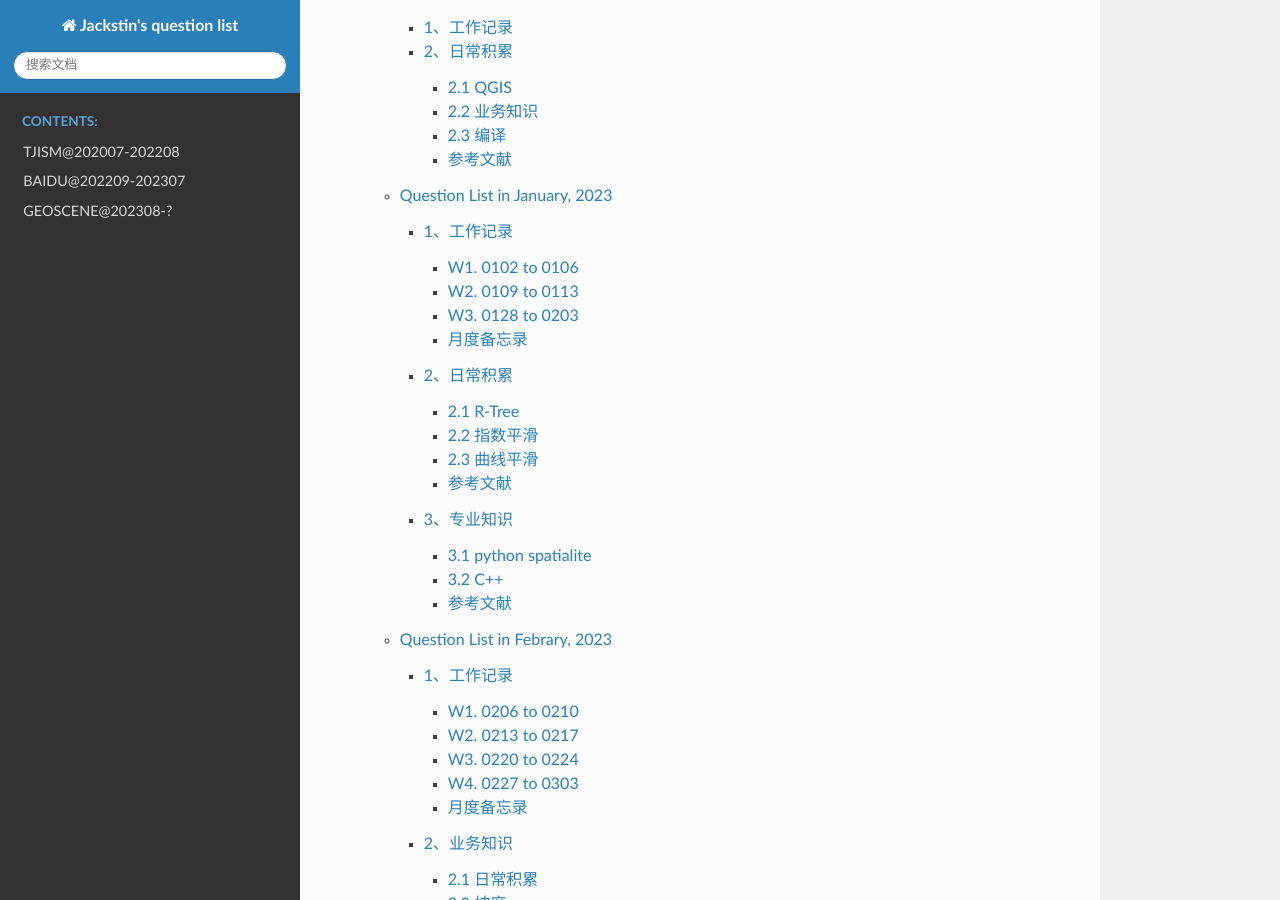
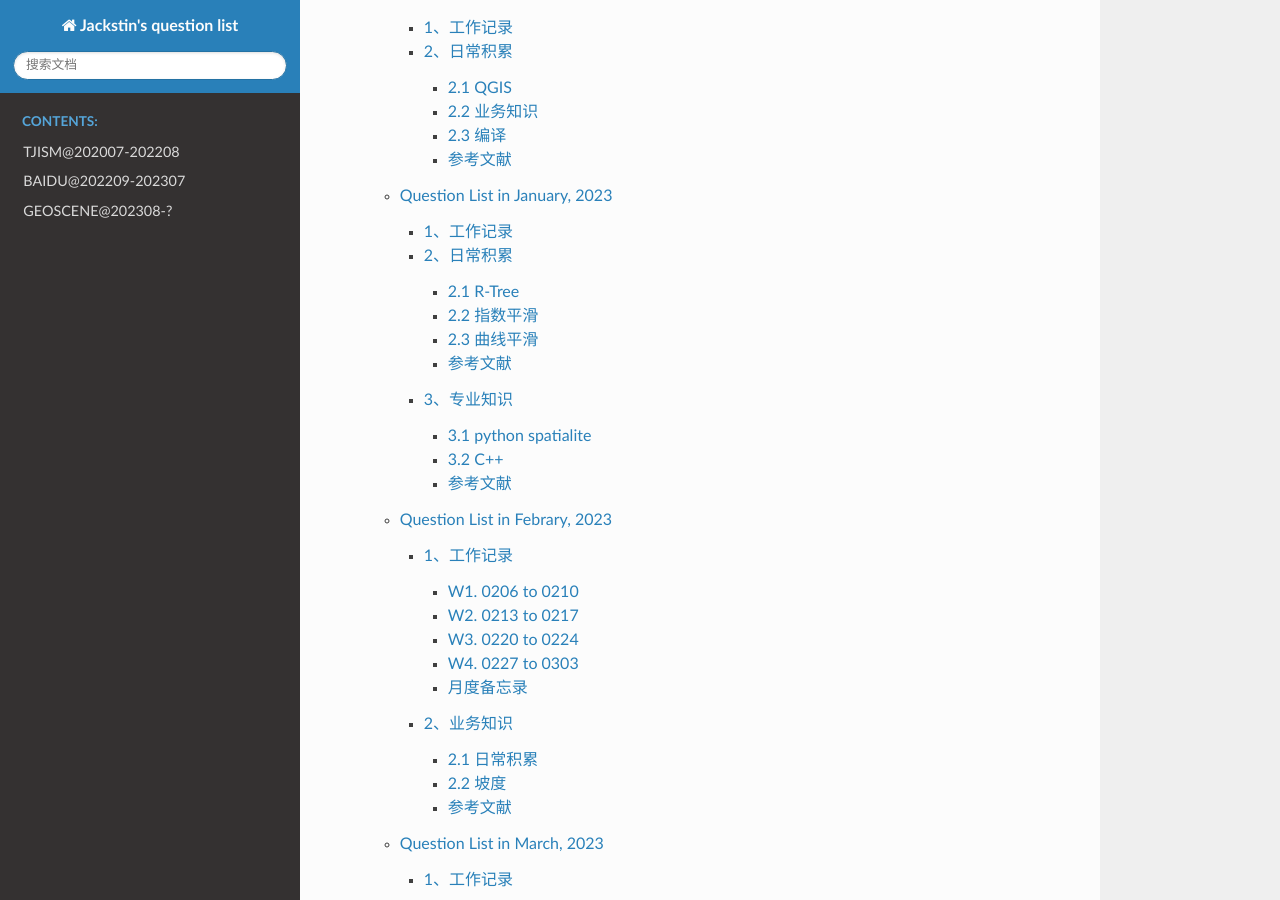
Before and after one commit to Toyimo/Jackstin-Questions, a Sphinx documentation site: the page built from source/index.rst, in a window 1280 px wide and 900 px high, scrolled down 16570 px. Built offline with Sphinx 7.4.7 and the Read the Docs theme 2.0.0, drawn with Linux system fonts in a browser that asks for light colours; some of the changed lines change nothing that is shown.

Commit message:
Update Q202301.rst

```diff
--- a/source/Q202301.rst
+++ b/source/Q202301.rst
@@ -13,102 +13,7 @@
 1、工作记录
 -----------
 
-.. _w1-0102-to-0106:
-
-W1. 0102 to 0106
-~~~~~~~~~~~~~~~~
-
-1. | 排查修复上海高程断裂问题（输出 log **32** 条）：
-   | (1) 城市/高速高程短 LINK
-     后继未与调整基线对齐（\ **3**\ ）：已修复；
-   | (2) 无双向路标识的双向路引起的 LINK
-     断裂（\ **23**\ ）：生产（\ **6**\ ），log 误报（过滤 **17** ）;
-   | (3) 路口面几何形状畸形问题（\ **1**\ ）：反馈生产；
-   | (4) 前驱后继 LINK 水平间距过大 >1m 问题（\ **1**\ ）：反馈生产；
-   | (5) 其他误报（\ **4**\ ）；
-
-.. _w2-0109-to-0113:
-
-W2. 0109 to 0113
-~~~~~~~~~~~~~~~~
-
-1. | (1) 整理小鹏 P5 NGP 体验报告；
-   | (2) 学习现行 zlevel 处理方案，梳理目前 SD
-     处理中高程处理代码的位置；
-
-2. | (1) 编译运行程序，完成前期准备，能够看到目前的 SD 数据渲染效果；
-   | (2) 整理 HD 数据的 LINK 平滑方案，根据 SD 数据特性初步制定 SD
-     高程平滑方案：
-   |  a. 总体思路：依据距离–高程坐标作 B 样条插值拟合；
-   |  b.
-     水平反算：根据插值点的距离–高程坐标依据水平线性插值反算插值点的水平坐标；
-   |  b. 注意事项：多条 LINK
-     串在一起进行平滑、需要明确高程平滑的处理阈值；
-
-3. | (1) 完成 SD 高程平滑方案的制定；
-   | (2) 依据平滑方案初步构建高程 bspline 插值代码；；
-
-4. | (1) 调试高程 bspline
-     平滑参数，寻找合适阈值以在尽量少插点的前提下保证平滑性；完善平滑方案中的坐标换算代码；测试效果如下，证实单
-     link 处理效果的确不明显；；
-   | (2) 依据讨论结果整理基于凸角检测的平滑方案；
-
-5. | (1) 依据凸角检测平滑现阶段复杂 zlevel
-     压盖算法中存在的高程锐角问题；
-   | (2) 设计讨论复杂 zlevel 压盖关系的处理方案，将 0/1 相对压盖提升为
-     0/1/2/3... 的绝对压盖；
-
-.. _w3-0128-to-0203:
-
-W3. 0128 to 0203
-~~~~~~~~~~~~~~~~
-
-1. | (1) 完成串线 link 间基于凸角检测的 SD 高程平滑代码，统计 link
-     间夹角信息；
-   | (2) 排查分析 SD 高程问题，初步推测是 lbr/lane 与 link 对齐的问题；
-
-2. | (1) 改变高程凸角检测平滑算法距离计算方式，修复高程坐标转换问题；
-   | (2) 初步完成单条 link
-     内基于凸角检测的高程平滑代码，折角有所缓解，考虑进一步进行插值；
-   | (3) 检查发现 SD
-     数据高程问题原因在于三角网的建立错误，待核对代码位置；
-
-3. | (1) 修复进行平滑时由于 sh 与 xyz 坐标转换问题导致的高程异常；
-   | (2) 完成凸角检测平滑的代码，对比线性插值、B
-     样条、凸角检测三种方案的插值效果，后续考虑结合凸角检测和 B
-     样条进行进一步的效果优化；
-
-4. | (1) 完善相对 zlevel 转换为绝对 zlevel 的方案；
-   | (2) 梳理现行的 zlevel 提升方案，初步构建该方案的代码框架；
-
-5. | (1) 初步实现单 link 的 zlevel 提升代码；
-   | (2) 新增对 zlevel 全为 0 的 link 的缓冲区处理；
-
-6. | (1) 完善 link 压盖缓冲区存在多前驱后继关系时的 zlevel
-     提升处理，符合预期效果；
-   | (2) 部分路口处存在高程陡坡，考虑针对近路口处 link 进行特殊处理；
-   | (3) 排查测试区域发现的 38 个坡度 > 15°的点位问题，归纳为 3
-     类问题：a. 路口高程配合问题，包括近邻路口问题、短 link 截断问题；b.
-     单 link 平滑度不够问题，提高处理阈值；c.
-     立交连续跨压路段呈现的高程起伏问题；
-
-7. | 解决单 link 平滑度不够以及失效问题：
-   | (1) xyz 转换为 sh
-     后横纵坐标相差过大，凸角检测失效，引入高程缩放因子的代码；
-   | (2) 高程变化点过近引起的单 link
-     平滑失效问题：引入道格拉斯函数作数据抽稀；
-
-月度备忘录
-~~~~~~~~~~
-
-**提交记录**
-
-.. code:: bash
-
-   git commit -m "[mapauto6-23748] SMOOTH: add 2 elevation smooth method."
-   git commit -m "[mapauto6-23748] ZLEVEL: add proc_overlap_zlevel2() function."
-   git commit -m "[mapauto6-23748] ZLEVEL: process buffer zlevel with distance."
-   git commit -m "[mapauto6-23748] SMOOTH: add douglas, adjust sh2xyz converter."
+工作内容不对外公开。
 
 .. _2日常积累:
 
```
